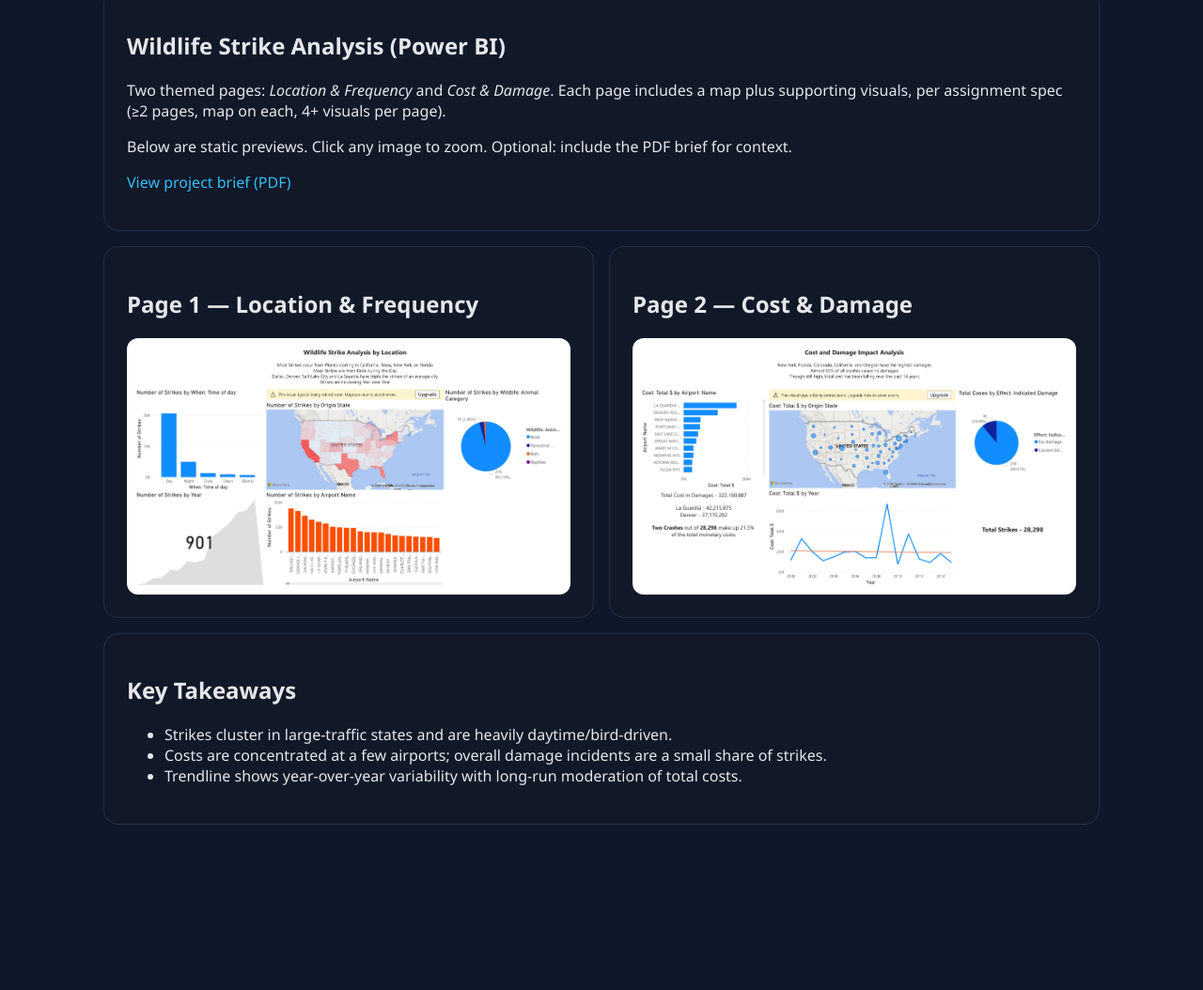
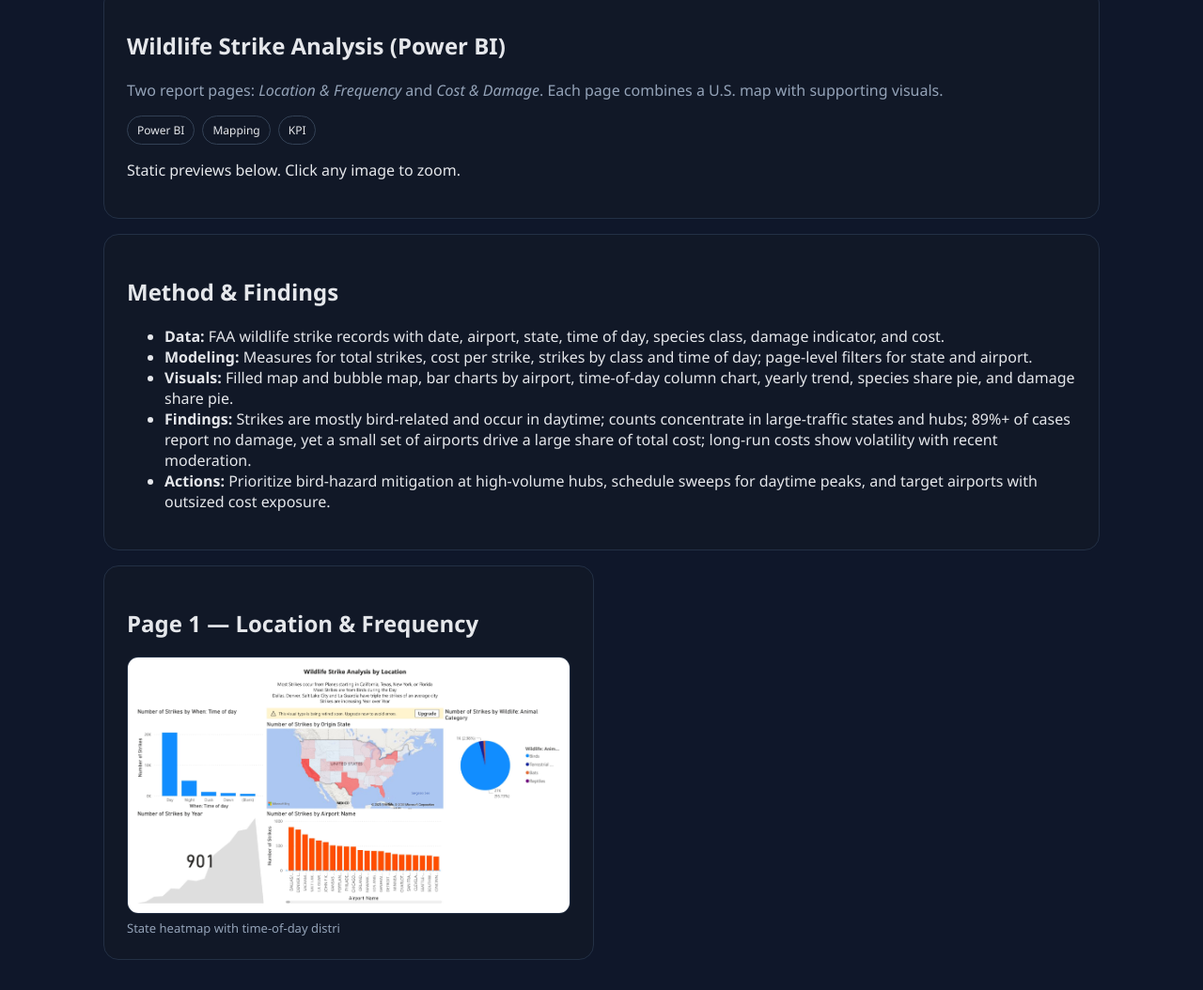
Before and after one commit to MatthewStill/MatthewStill.github.io, a plain HTML site: page projects/forecasting/index.html in a window 1280 px wide. Shown: the part 108-1162 px from the top of the page at 94% size. Before the commit the page ends 1018 px from the top, so only its background shows below. Drawn offline with Linux system fonts and the light colour scheme.

Commit message:
Update index.html

```diff
--- a/projects/forecasting/index.html
+++ b/projects/forecasting/index.html
@@ -14,12 +14,16 @@ a{color:var(--brand);text-decoration:none}a:hover{text-decoration:underline}
 .gallery{grid-template-columns:repeat(12,minmax(0,1fr))}
 .shot{grid-column:span 6}
 @media(max-width:900px){.shot{grid-column:span 12}}
-img{width:100%;border-radius:12px;display:block;cursor:pointer;transition:transform .2s}
-img:hover{transform:scale(1.01)}
+figure{margin:0}
+img{width:100%;border-radius:12px;display:block;cursor:pointer;border:1px solid #233045}
+.figcap{font-size:13px;color:var(--muted);margin-top:6px}
 /* Lightbox */
 #lightbox{position:fixed;inset:0;background:rgba(0,0,0,.9);display:none;align-items:center;justify-content:center;z-index:9999;padding:20px}
 #lightbox img{max-width:95%;max-height:95%;border-radius:12px}
 #close{position:fixed;top:16px;right:22px;font-size:32px;color:#fff;text-decoration:none}
+.tag{font-size:12px;padding:6px 10px;border-radius:999px;border:1px solid #334155;color:var(--text)}
+.tags{display:flex;flex-wrap:wrap;gap:8px;margin-top:8px}
+.meta{color:var(--muted)}
 </style>
 </head><body>
 <main class="container">
@@ -30,40 +34,25 @@ img:hover{transform:scale(1.01)}
 
   <section class="card">
     <h1>Wildlife Strike Analysis (Power BI)</h1>
-    <p class="meta">Two themed pages: <em>Location & Frequency</em> and <em>Cost & Damage</em>. Each page includes a map plus supporting visuals, per assignment spec (≥2 pages, map on each, 4+ visuals per page).</p>
-    <p>Below are static previews. Click any image to zoom. Optional: include the PDF brief for context.</p>
-    <p><a href="assignment.pdf" target="_blank" rel="noopener">View project brief (PDF)</a></p>
+    <p class="meta">Two report pages: <em>Location & Frequency</em> and <em>Cost & Damage</em>. Each page combines a U.S. map with supporting visuals.</p>
+    <div class="tags"><span class="tag">Power BI</span><span class="tag">Mapping</span><span class="tag">KPI</span></div>
+    <p>Static previews below. Click any image to zoom.</p>
+  </section>
+
+  <section class="card">
+    <h2>Method & Findings</h2>
+    <ul>
+      <li><strong>Data:</strong> FAA wildlife strike records with date, airport, state, time of day, species class, damage indicator, and cost.</li>
+      <li><strong>Modeling:</strong> Measures for total strikes, cost per strike, strikes by class and time of day; page-level filters for state and airport.</li>
+      <li><strong>Visuals:</strong> Filled map and bubble map, bar charts by airport, time-of-day column chart, yearly trend, species share pie, and damage share pie.</li>
+      <li><strong>Findings:</strong> Strikes are mostly bird-related and occur in daytime; counts concentrate in large-traffic states and hubs; 89%+ of cases report no damage, yet a small set of airports drive a large share of total cost; long-run costs show volatility with recent moderation.</li>
+      <li><strong>Actions:</strong> Prioritize bird-hazard mitigation at high-volume hubs, schedule sweeps for daytime peaks, and target airports with outsized cost exposure.</li>
+    </ul>
   </section>
 
   <section class="grid gallery">
     <article class="card shot">
       <h2>Page 1 — Location & Frequency</h2>
-      <a href="#" id="img1"><img src="wildlife1.jpg" alt="Wildlife Strike — Location & Frequency"></a>
-    </article>
-    <article class="card shot">
-      <h2>Page 2 — Cost & Damage</h2>
-      <a href="#" id="img2"><img src="wildlife2.jpg" alt="Wildlife Strike — Cost & Damage"></a>
-    </article>
-  </section>
-
-  <section class="card">
-    <h2>Key Takeaways</h2>
-    <ul>
-      <li>Strikes cluster in large-traffic states and are heavily daytime/bird-driven.</li>
-      <li>Costs are concentrated at a few airports; overall damage incidents are a small share of strikes.</li>
-      <li>Trendline shows year-over-year variability with long-run moderation of total costs.</li>
-    </ul>
-  </section>
-</main>
-
-<!-- Lightbox -->
-<div id="lightbox"><a id="close" href="#">×</a><img id="lbimg" alt=""></div>
-<script>
-const lb=document.getElementById('lightbox'), img=document.getElementById('lbimg');
-document.querySelectorAll('a#img1, a#img2').forEach(a=>{
-  a.addEventListener('click',e=>{e.preventDefault(); img.src=a.querySelector('img').src; img.alt=a.querySelector('img').alt; lb.style.display='flex';});
-});
-document.getElementById('close').onclick=(e)=>{e.preventDefault(); lb.style.display='none';};
-lb.addEventListener('click',e=>{ if(e.target===lb) lb.style.display='none'; });
-</script>
-</body></html>
+      <figure>
+        <a href="#" id="img1"><img src="wildlife1.jpg" alt="Location & Frequency: state heatmap, time-of-day, yearly strikes, and top airports"></a>
+        <figcaption class="figcap">State heatmap with time-of-day distri
```
